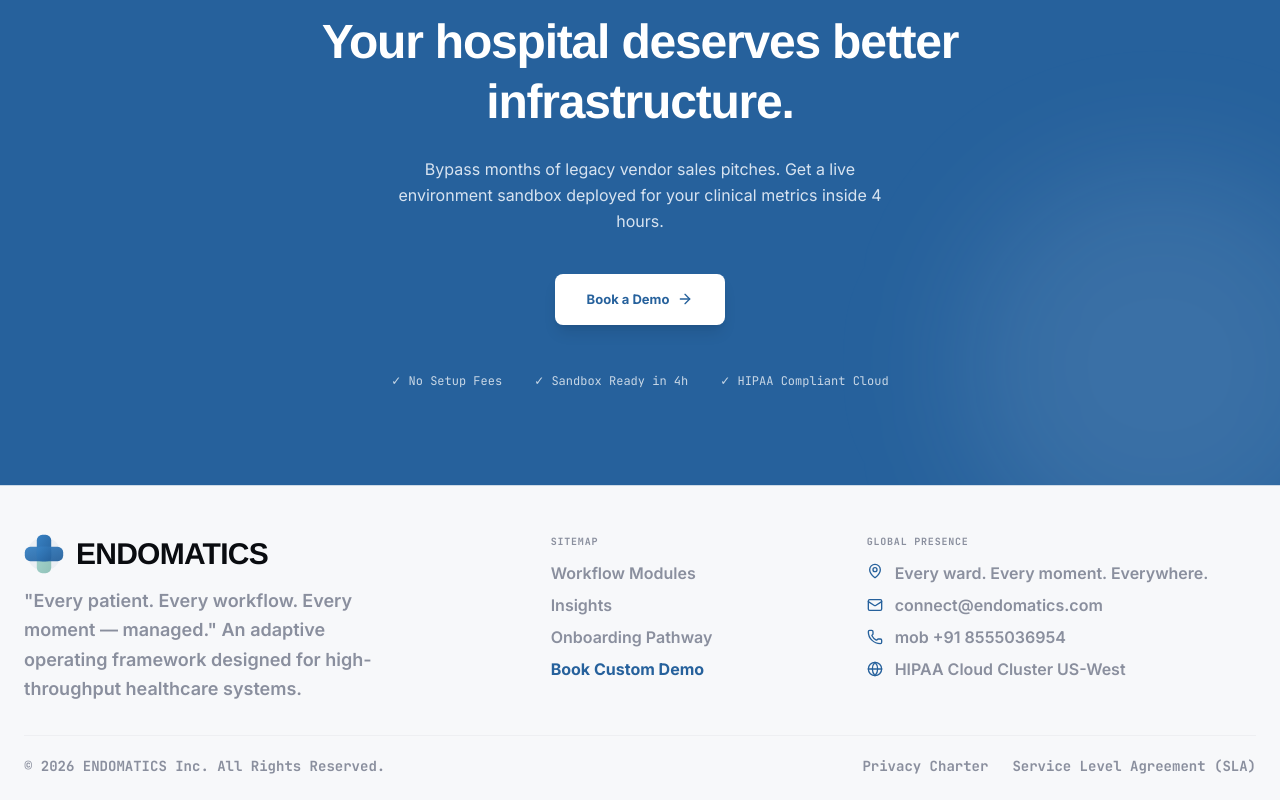
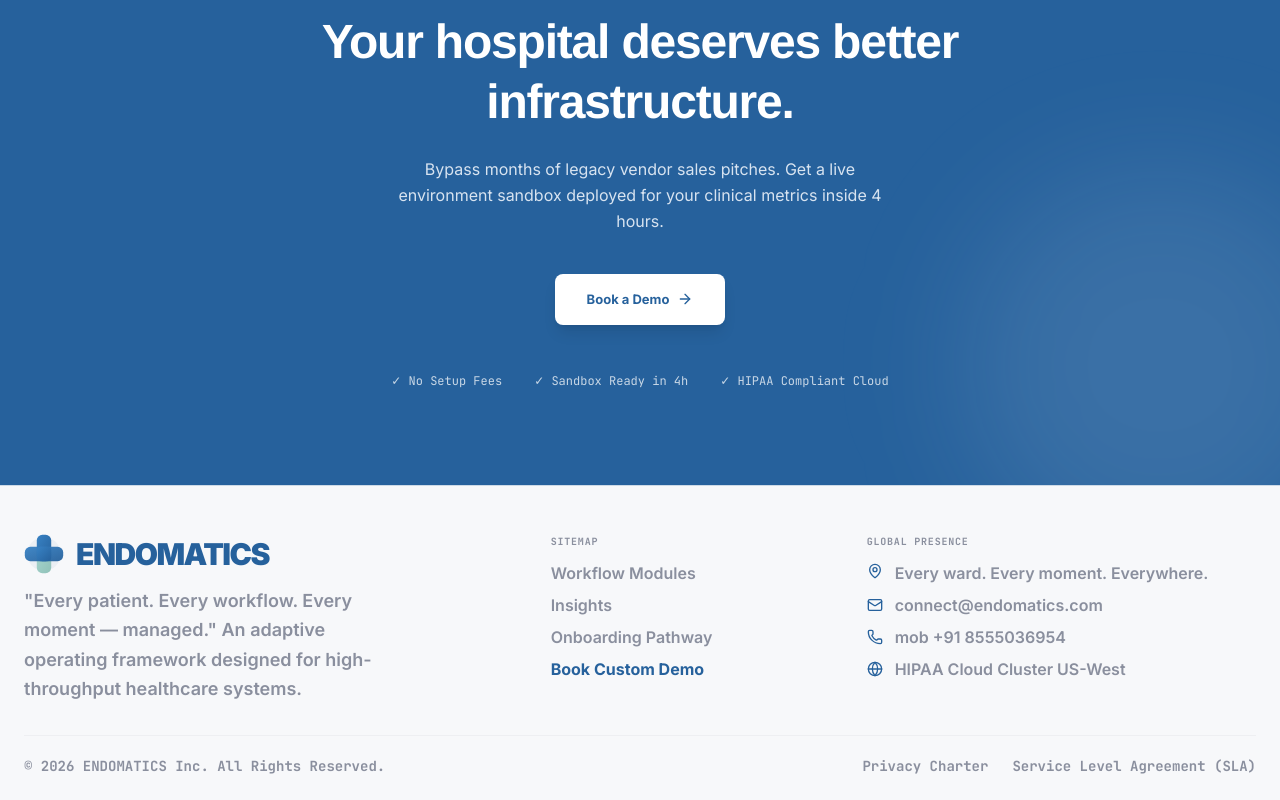
Before and after one commit to artomation-in/SIte-Endomatics, a React (Vite) app: page / in a window 1280 px wide. Shown: the part 4621-5421 px from the top of the page. Built offline with nearby package versions, Linux system fonts and the light colour scheme; no server answers.

Commit message:
feat: add Footer and Navbar components with navigation and demo booking integration

```diff
--- a/src/components/Footer.tsx
+++ b/src/components/Footer.tsx
@@ -38,7 +38,7 @@ export default function Footer({ onOpenDemo }: FooterProps) {
             >
               <Logo size={32} className="sm:hidden transition-transform group-hover:scale-105" />
               <Logo size={40} className="hidden sm:block transition-transform group-hover:scale-105" />
-              <span className="font-display font-black text-2xl sm:text-3xl tracking-tight text-ink">
+              <span className="font-sans font-black text-2xl sm:text-3xl tracking-tighter text-steel-teal">
                 ENDOMATICS
               </span>
             </div>
```
